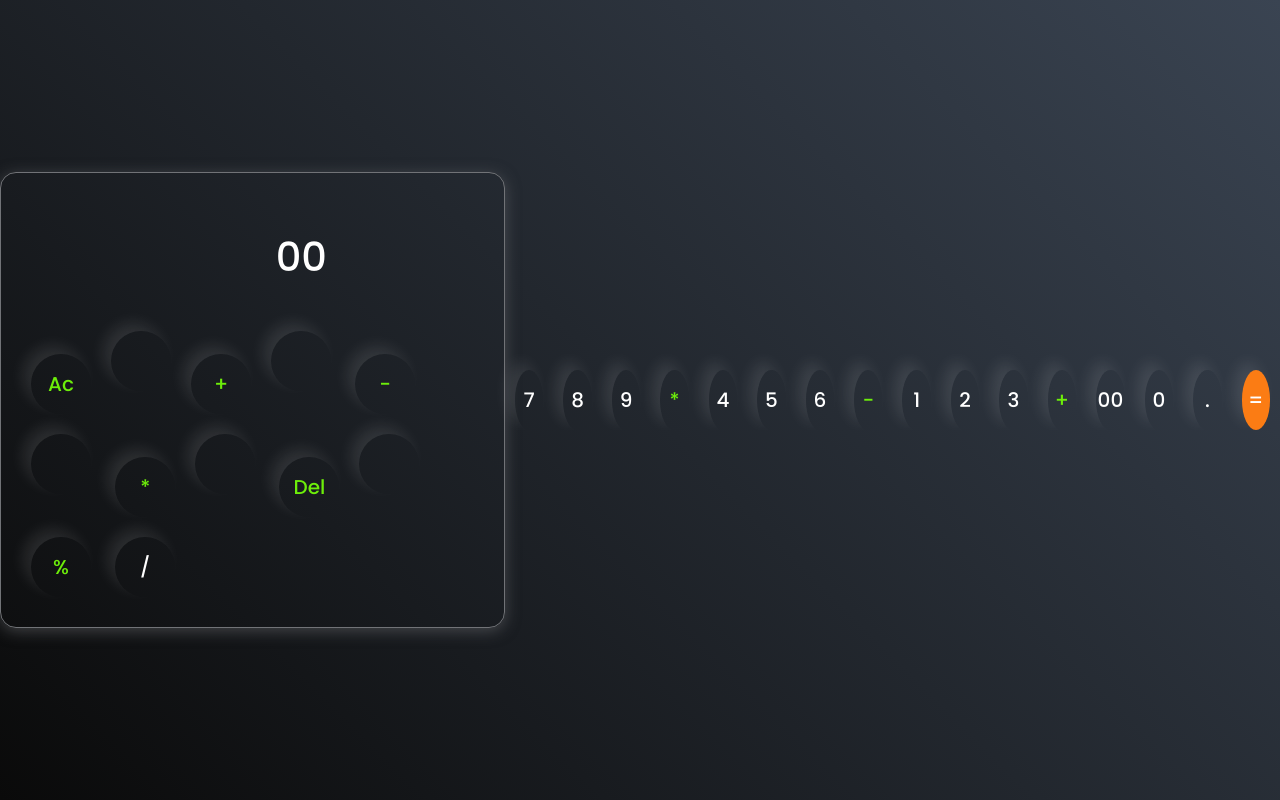
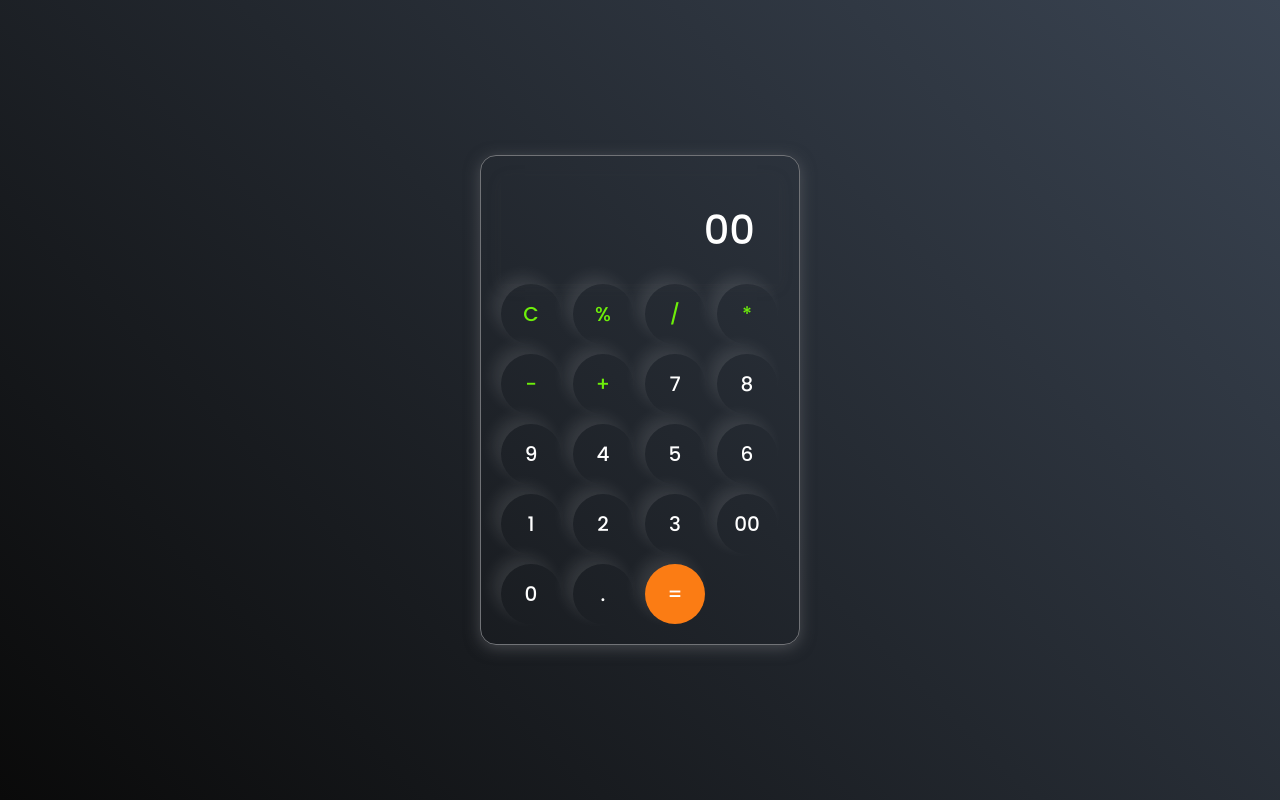
Before and after one commit to bjabhandari/Calculator, a plain HTML site: page index.html in a window 1280 px wide. Both pictures are taken after a click on the button "00". Drawn offline with Linux system fonts and the light colour scheme.

Commit message:
fix style error and add clear button

```diff
--- a/index.html
+++ b/index.html
@@ -4,52 +4,33 @@
     <meta charset="UTF-8">
     <meta name="viewport" content="width=device-width, initial-scale=1.0">
     <link rel="stylesheet" href="style.css">
-    <title>Calculater bja bhandari</title>
+    <title>Calculator by Bja Bhandari</title>
 </head>
 <body>
-    <div class="calculater">
+    <div class="calculator">
         <input type="text" placeholder="0" id="inputBox">
-    <div >
-        <button class="operater">Ac<button>
-            <button class="operater">+<button></button>
-            <button class="operater">-<button></button>
-            <button class="operater">*<button></button>
-    <button class="operater">Del<button>
+        <div class="buttons">
+            <button class="operater" id="clear">C</button>
             <button class="operater">%</button>
-        <button>/</button>
-    </div>
-    </div>
-    <div ></div>
+            <button class="operater">/</button>
+            <button class="operater">*</button>
+            <button class="operater">-</button>
+            <button class="operater">+</button>
             <button>7</button>
             <button>8</button>
             <button>9</button>
-
-        <button class="operater">*</button>
-    </div>
-    </div>
-    <div ></div>
             <button>4</button>
             <button>5</button>
             <button>6</button>
-        <button class="operater">-</button>
-    </div>
-    </div>
-    <div ></div>
             <button>1</button>
             <button>2</button>
             <button>3</button>
-        <button class="operater">+</button>
-    </div>
-    </div>
-    <div ></div>
             <button>00</button>
             <button>0</button>
             <button>.</button>
             <button class="equalBtn">=</button>
         </div>
     </div>
-
     <script src="script.js"></script>
 </body>
-
 </html>
--- a/script.js
+++ b/script.js
@@ -3,25 +3,28 @@ let buttons = document.querySelectorAll('button');
 
 let string = "";
 let arr = Array.from(buttons);
+
 arr.forEach(button => {
-    button.addEventListener('click', (e) =>{
-        if(e.target.innerHTML == '='){
-            string = eval(string);
+    button.addEventListener('click', (e) => {
+        let value = e.target.innerHTML;
+
+        if (value === '=') {
+            try {
+                string = eval(string);
+                input.value = string;
+            } catch {
+                input.value = 'Error';
+                string = '';
+            }
+        } else if (value === 'C') {
+            string = "";
+            input.value = string;
+        } else if (value === 'DEL') {
+            string = string.substring(0, string.length - 1);
+            input.value = string;
+        } else {
+            string += value;
             input.value = string;
         }
-
-        else if(e.target.innerHTML == 'AC'){
-            string = "";
-            input.value = string;
-        }
-        else if(e.target.innerHTML == 'DEL'){
-            string = string.substring(0, string.length-1);
-            input.value = string;
-        }
-        else{
-            string += e.target.innerHTML;
-            input.value = string;
-        }
-
-    })
-})
+    });
+});
--- a/style.css
+++ b/style.css
@@ -1,14 +1,13 @@
-
 @import url('https://fonts.googleapis.com/css2?family=Poppins:wght@500&display=swap');
 
-*{
+* {
     margin: 0;
     padding: 0;
     box-sizing: border-box;
     font-family: 'Poppins', sans-serif;
 }
 
-body{
+body {
     width: 100%;
     height: 100vh;
     display: flex;
@@ -17,37 +16,42 @@ body{
     background: linear-gradient(45deg, #0a0a0a, #3a4452);
 }
 
-.calculater{
+.calculator {
     border: 1px solid #717377;
     padding: 20px;
     border-radius: 16px;
     background: transparent;
     box-shadow: 0px 3px 15px rgba(113, 115, 119, 0.5);
-
+    display: flex;
+    flex-direction: column;
+    width: 320px;
 }
 
-input{
-    width: 320px;
+input {
+    width: 100%;
     border: none;
     padding: 24px;
-    margin: 10px;
     background: transparent;
-    box-shadow: 0px 3px 15px rgbs(84, 84, 84, 0.1);
+    box-shadow: 0px 3px 15px rgba(84, 84, 84, 0.1);
     font-size: 40px;
     text-align: right;
-    cursor: pointer;
     color: #ffffff;
 }
 
-input::placeholder{
+input::placeholder {
     color: #ffffff;
 }
 
-button{
+.buttons {
+    display: grid;
+    grid-template-columns: repeat(4, 1fr);
+    gap: 10px;
+}
+
+button {
     border: none;
     width: 60px;
     height: 60px;
-    margin: 10px;
     border-radius: 50%;
     background: transparent;
     color: #ffffff;
@@ -56,9 +60,31 @@ button{
     cursor: pointer;
 }
 
-.equalBtn{
-    background-color: #fb7c14;
+button:hover {
+    background: rgba(255, 255, 255, 0.2);
 }
 
-.operater{
-    color: #6dee0a;}
+.equalBtn {
+    background-color: #fb7c14;
+    grid-column: span 4;
+}
+
+.operater {
+    color: #6dee0a;
+}
+
+button:nth-child(4n+1) {
+    grid-column: span 1;
+}
+
+button:nth-child(4n+2) {
+    grid-column: span 1;
+}
+
+button:nth-child(4n+3) {
+    grid-column: span 1;
+}
+
+button:nth-child(4n+4) {
+    grid-column: span 1;
+}
```
Lines whose indentation alone changed are shown as unchanged.
